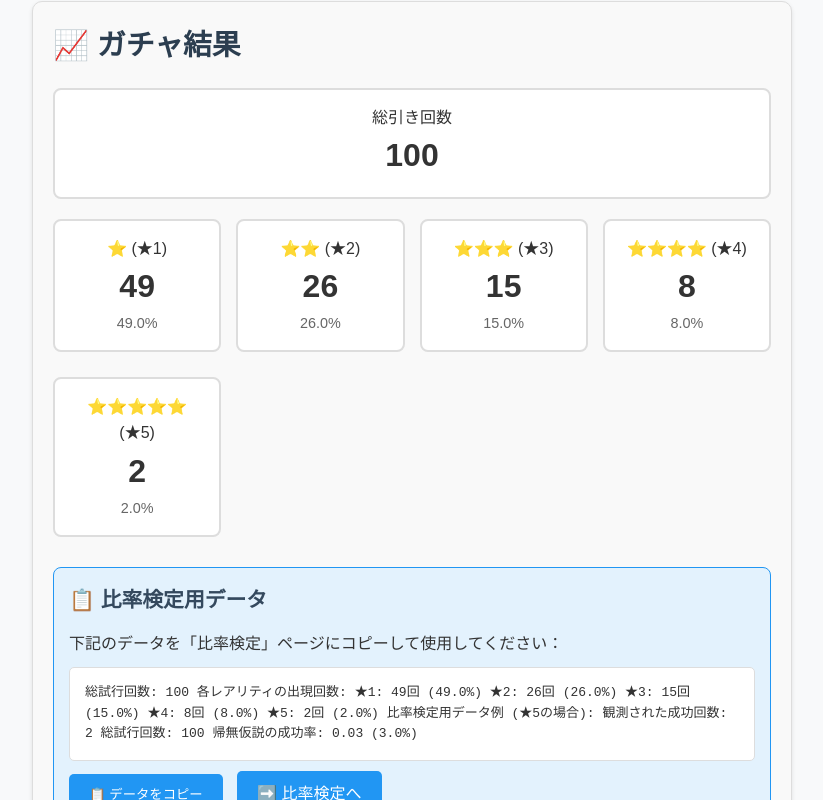
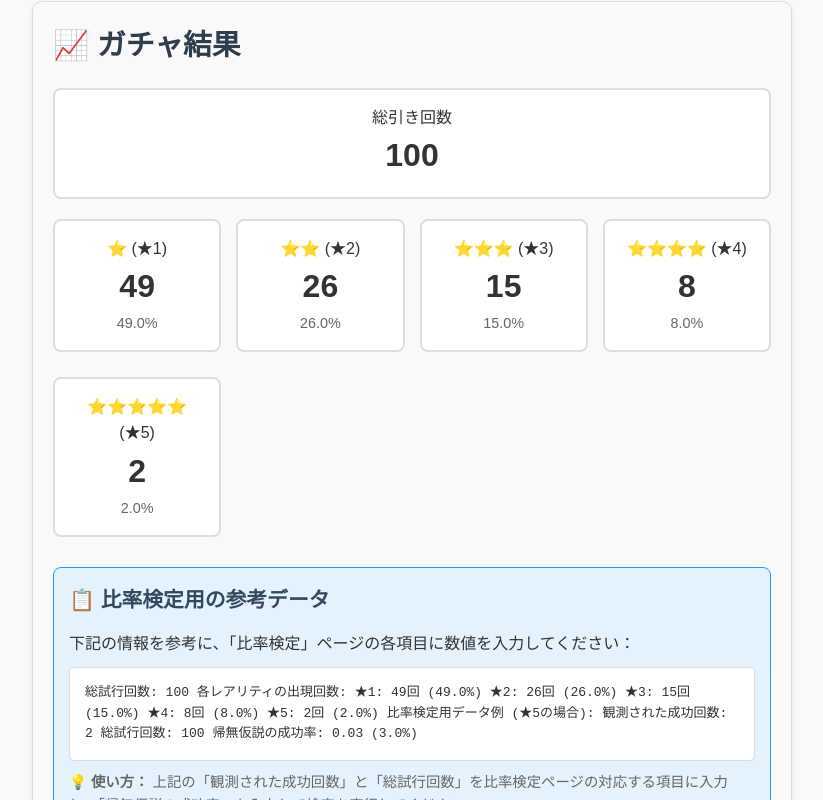
Before and after one commit to ggszk/ds_for_students, a plain HTML site: page gacha-simulation.html in a window 1280 px wide. Both pictures are taken after a click on the button "🎲 ガチャを引く". Shown: the part 1411-2211 px from the top of the page, without its empty margins (228-1051 px from the left). Drawn offline with Linux system fonts and the light colour scheme.

Commit message:
日本語表現の変更

```diff
--- a/gacha-simulation.html
+++ b/gacha-simulation.html
@@ -253,10 +253,13 @@
                 </div>
 
                 <div class="export-section">
-                    <h3>📋 比率検定用データ</h3>
-                    <p>下記のデータを「比率検定」ページにコピーして使用してください：</p>
+                    <h3>📋 比率検定用の参考データ</h3>
+                    <p>下記の情報を参考に、「比率検定」ページの各項目に数値を入力してください：</p>
                     <div id="exportData" style="background: white; padding: 15px; border-radius: 5px; margin: 10px 0; font-family: monospace; border: 1px solid #ddd;"></div>
-                    <button id="copyButton" class="export-button">📋 データをコピー</button>
+                    <p style="font-size: 0.9em; color: #666; margin-top: 10px;">
+                        💡 <strong>使い方：</strong> 上記の「観測された成功回数」と「総試行回数」を比率検定ページの対応する項目に入力し、「帰無仮説の成功率」も入力して検定を実行してください。
+                    </p>
+                    <button id="copyButton" class="export-button">📋 参考データをコピー</button>
                     <a href="proportion-test.html" class="export-button" style="text-decoration: none; display: inline-block;">➡️ 比率検定へ</a>
                 </div>
             </section>
```
